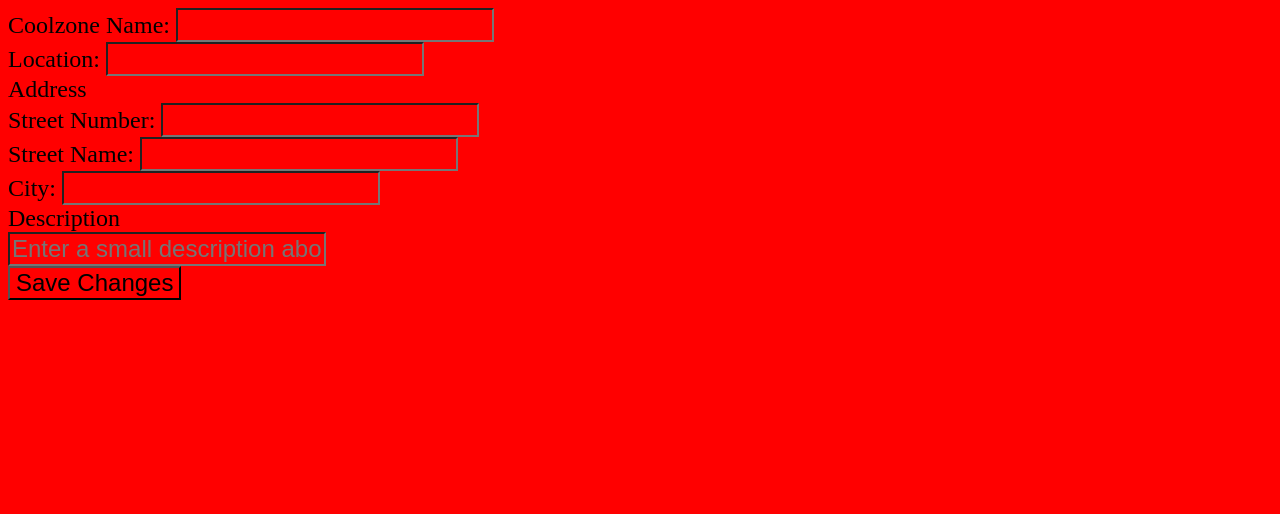
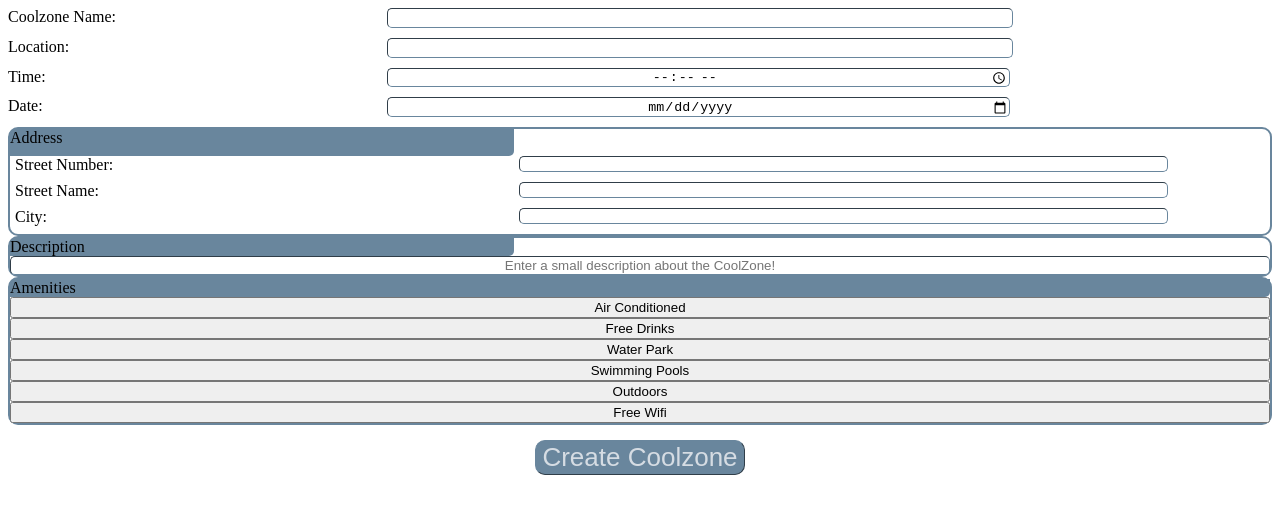
Before and after one commit to dennisdkim/2800-202210-BBY16, a website: page app/html/coolzone.html in a window 1280 px wide. Drawn offline with Linux system fonts and the light colour scheme; no server answers.

Commit message:
altered css and html of coolzone.html

```diff
--- a/app/html/coolzone.html
+++ b/app/html/coolzone.html
@@ -10,42 +10,52 @@
 </head>
 
 <body>
-  <div id="navbar"></div>
+  <!-- <div id="navbar"></div> -->
 
+  <div class="container">
     <form class="topContainer" action="/">
-    <label for="CZname">Coolzone Name: </label>
+      <label id="csName" for="CZname">Coolzone Name: </label>
       <input type="text" id="CoolzoneName" name="Coolzone Name">
-    <br />
-    <label for="location">Location: </label>
-    <input type="text" id="location" name="Coolzone Name">
-    <br />
+      <label id="loc" for="location">Location: </label>
+      <input type="text" id="location" name="location">
+      <label id="time" for="time">Time: </label>
+      <input type="time" id="timeTag" name="Time">
+      <label id="date" for="date">Date: </label>
+      <input type="date" id="dateTag" name="Date">
     </form>
 
     <form class="addyContainer" action="/">
       <span>Address</span>
-    <br />
-    <label for="streetNumber">Street Number: </label>
-    <input type="text" id="streetNum" name="Street Num">
-    <br />
-    <label for="streetName">Street Name: </label>
-    <input type="text" id="streetName" name="Street Name">
-    <br />
-    <label for="city">City: </label>
-    <input type="text" id="city" name="City">
-    <br />
+      <label class="streetNumber">Street Number: </label>
+      <input type="text" class="streetNumber" name="Street Num">
+      <label class="streetName">Street Name: </label>
+      <input type="text" class="streetName" name="Street Name">
+      <label class="city">City: </label>
+      <input type="text" class="city" name="City">
     </form>
 
     <div class="descriptionContainer">
       <span>Description</span>
-    <br />
-    <input type="text" id="description" name="Description" placeholder="Enter a small description about the CoolZone!">
+      <input type="text" id="description" name="Description"
+        placeholder="Enter a small description about the CoolZone!">
+    </div>
+
+    <div class="amenitiesContainer">
+      <span>Amenities</span>
+      <button>Air Conditioned </button>
+      <button>Free Drinks </button>
+      <button>Water Park </button>
+      <button>Swimming Pools </button>
+      <button>Outdoors </button>
+      <button>Free Wifi </button>
+    </div>
+
   </div>
 
   <div class="botContainer">
-    <input type="button" id="signUpButton" name="signup" value="Save Changes" />
+    <input type="button" id="createCoolzone" name="createCoolzone" value="Create Coolzone" />
   </div>
-
-  <div id="footer"></div>
+  <!-- <div id="footer"></div> -->
   <script src="/js/nav_footer_loader.js"></script>
 </body>
 
--- a/public/css/coolzone.css
+++ b/public/css/coolzone.css
@@ -1,4 +1,96 @@
-* {
-  background-color: red;
-  font-size: 24px;
+/* body {
+    width: 100vw;
+    min-height: 500px;
+    overflow: hidden;
+} */
+
+.container {
+  display: grid;
+  grid-template-rows: auto;
 }
+
+.topContainer {
+  display: grid;
+  grid-template-columns: 30% 70%;
+  grid-template-rows: repeat(4, 25%);
+}
+
+.addyContainer {
+  display: grid;
+  grid-template-columns: 40% 60%;
+  grid-template-rows: repeat(4, 25%);
+  border: 2px solid rgb(105,134,157);
+  border-radius: 10px;
+}
+
+.descriptionContainer {
+  display: grid;
+  grid-template-columns: 40% 60%;
+  border: 2px solid rgb(105,134,157);
+  border-radius: 10px;
+  justify-items: stretch;
+}
+
+.amenitiesContainer {
+  display: flex;
+  flex-direction: column;
+  border: 2px solid rgb(105,134,157);
+  border-radius: 10px;
+}
+
+.botContainer {
+  display: flex;
+  flex-direction: column;
+  align-items: center;
+}
+
+input {
+  display: block;
+  text-align: center;
+  border-radius: 5px;
+  border-width: 1px;
+  border-color: rgb(105,134,157);
+}
+
+#CoolzoneName, #location, #timeTag, #dateTag{
+  width: 70%;
+  margin-bottom: 10px;
+}
+
+
+.streetName, .streetNumber, .city {
+  margin: 0px 5px 10px;
+  width: 85%;
+}
+
+.streetNumber{
+  grid-row: 2 / 3;
+}
+
+.streetName{
+  grid-row: 3 / 4;
+}
+
+.city {
+  grid-row: 4 / 5;
+}
+
+
+
+#description {
+  grid-row: 2 / end;
+  grid-column: 1 / end;
+}
+
+#createCoolzone {
+  background-color: rgb(105,134,157);
+  color: rgb(213,220,227);
+  border-radius: 10px;
+  margin-top: 15px;
+  font-size: 26px;
+}
+span {
+  background-color: rgb(105,134,157);
+  border-bottom-right-radius: 5px;
+  border-top-left-radius: 5px;
+}
```
Also changed, not shown: app/html/home.html (+1 -1 lines), 1 other file. Lines whose indentation alone changed are shown as unchanged.
